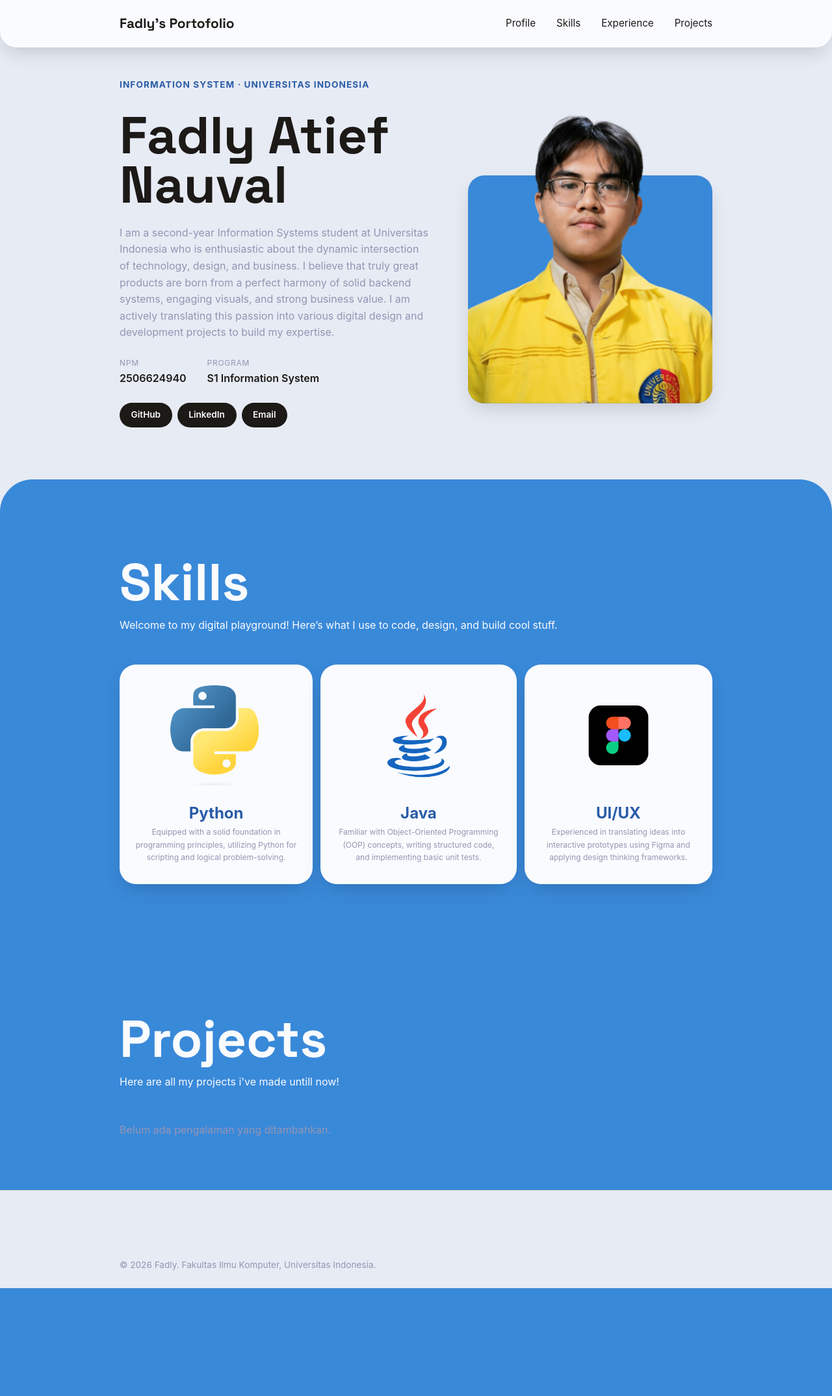
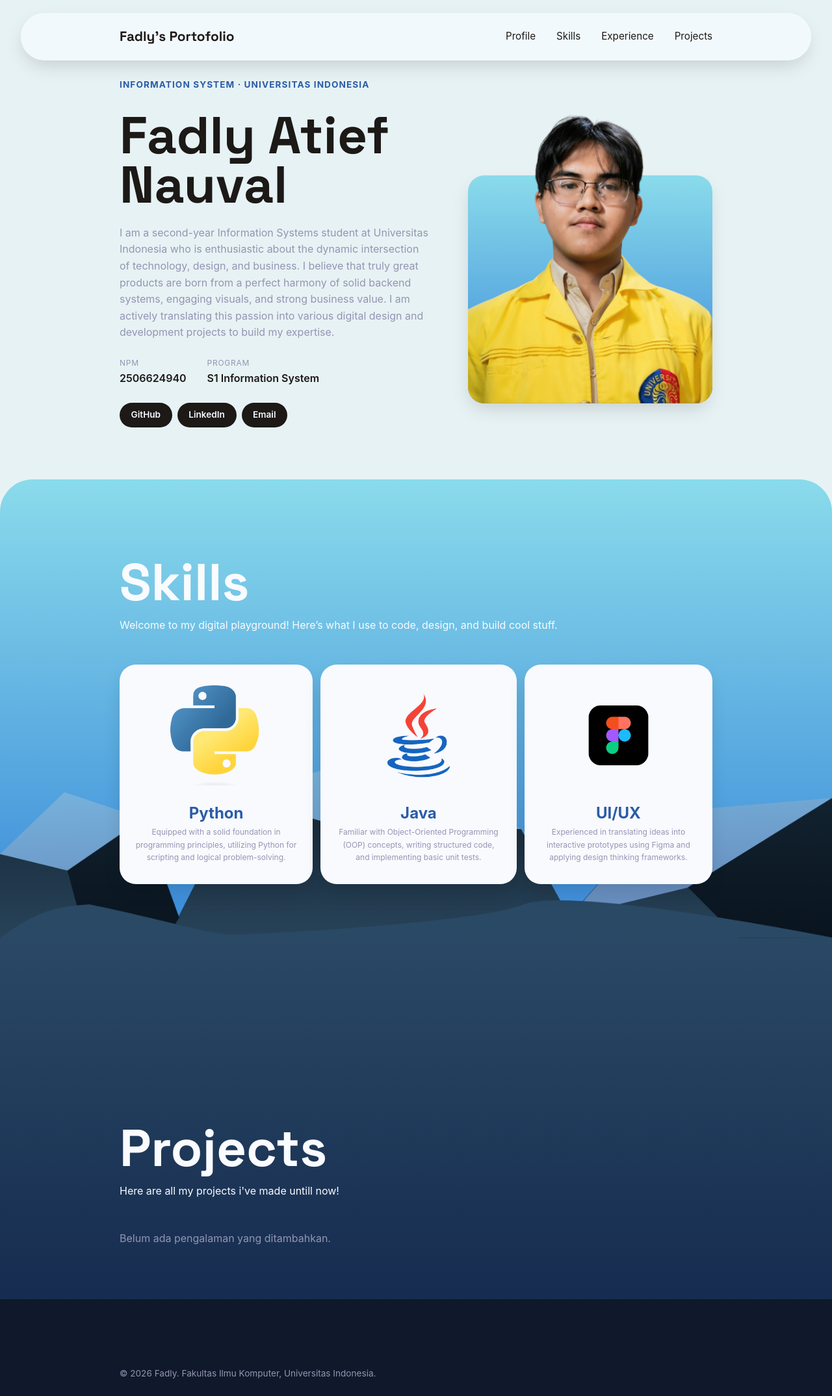
Before and after one commit to fadlyatiefn/myportofolio, a Django app: page / in a window 1280 px wide. Shown: the whole page at 65% size. Before the commit the page ends 1983 px from the top, so only its background shows below. Run offline with Django 5.2, Linux system fonts and the light colour scheme; data that the repository does not hold is empty.

Commit message:
feat: redesign the :root colors and some element in skills-project section

```diff
--- a/static/css/style.css
+++ b/static/css/style.css
@@ -10,11 +10,15 @@ html{
 
 :root {
     --ink: #1c1917;
-    --paper: #f9fbfe;
-    --darker-paper: #e7ebf4;
+    --paper: #f9fafe;
+    --darker-paper: #e7f2f4;
+    --light-accent: #8ADBEB;
     --accent: #3989d9;
     --accent-dark: #2a5ca8;
+    --accent-darker: #162C50;
+    --accent-darkest: #0f192b;
     --accent-muted: #afc9e4;
+    --accent-bg-dark: #2A4965;
     --line: #e3d9c9;
     --text-muted: #9495b3;
     --radius: 25px;
@@ -42,14 +46,20 @@ h1, .brand {
 .site-header {
     border-bottom: 1px solid var(--line);
     position: fixed;
-    width: 100%;
-    background-color: var(--paper);
+    margin: 20px 0px;
+    width: 95%;
+    background-color: #f4faffcf;
     z-index: 9999;
     box-sizing: border-box;
-    border-radius: 0 0 25px 25px;
+    border-radius: 50px;
     border: none;
+    padding: 0px 32px;
     box-shadow: var(--drop-shadow);
+    backdrop-filter: blur(3px);
+    left: 50%;
+    transform: translateX(-50%);
 }
+
 
 .site-header .container {
     display: flex;
@@ -188,7 +198,7 @@ h1, .brand {
     top: 30%;
     width: 100%;
     height: 70%;
-    background-color: var(--accent);
+    background: linear-gradient(to bottom, var(--light-accent) 0%, var(--accent) 100%);
     border-radius: var(--radius);
     z-index: 0;
     box-shadow: var(--drop-shadow);
@@ -209,7 +219,7 @@ transition: .2s ease-out;
     padding: 1.5rem;
     color: var(--text-muted);
     font-size: 0.85rem;
-    border-top: 1px solid var(--line);
+    background: var(--accent-darkest);
 }
 
 .skills-cont{
@@ -217,6 +227,7 @@ transition: .2s ease-out;
     display: flex;
     flex-direction: row;
     gap: 12px;
+    z-index: 2;
 }
 
 .skills img{
@@ -238,6 +249,16 @@ transition: .2s ease-out;
     transition: .2s ease-out;
 }
 
+.wave-skills{
+    transform: translateY(-99%);
+    width: 100%;
+    z-index: 1;
+}
+
+.project-cont{
+    padding-top: 0px;
+}
+
 .skills p{
     color: var(--text-muted);
     font-size: 12px;
@@ -249,16 +270,17 @@ transition: .2s ease-out;
 }
 
 .skills-hero{
-    background-color: #3989d9;
+    background:linear-gradient(to bottom, var(--light-accent) 0%, var(--accent) 100%);
     border-radius: 50px 50px 0 0;
     color: #f9fbfe !important;
     box-sizing: border-box;
 }
 
 .projects-hero{
-    background-color: #3989d9;
+    background: linear-gradient(to bottom, var(--accent-bg-dark) 0%, var(--accent-darker) 100%);
     color: #f9fbfe !important;
     box-sizing: border-box;
+    padding-top: 0px;
 }
 
 .skills:hover{
@@ -305,7 +327,7 @@ transition: .2s ease-out;
     border-radius: var(--radius);
 }
 .project-card {
-    color: var(--accent);
+    color: var(--accent-bg-dark);
     border-radius: var(--radius);
     box-shadow: var(--drop-shadow);
     overflow: hidden;
@@ -331,7 +353,7 @@ transition: .2s ease-out;
 }
 
 .project-body {
-    padding: 1.25rem;
+    padding: 32px;
 }
 
 
@@ -403,12 +425,12 @@ transition: .2s ease-out;
     }
 
     .site-header .container {
-        padding-top: 1rem;
-        padding-bottom: 1rem;
+        padding: 1rem 0;
     }
 
     .site-header nav {
         gap: 1rem;
+        display: none;
     }
 
     .hero-grid {
@@ -460,6 +482,10 @@ transition: .2s ease-out;
     }
 
     #profile{
-        padding-top: 5em;
+        padding-top: 8em;
+    }
+
+    .wave-skills{
+        transform: translateY(-130%);
     }
 }
--- a/templates/index.html
+++ b/templates/index.html
@@ -89,10 +89,15 @@
                     </div>
 
                 </div>
+
+                <!-- <svg xmlns="http://www.w3.org/2000/svg" viewBox="0 0 1440 320" class="wave-skills">
+  <path fill="#2B547E" fill-opacity="1" d="M0,64L30,90.7C60,117,120,171,180,181.3C240,192,300,160,360,170.7C420,181,480,235,540,240C600,245,660,203,720,154.7C780,107,840,53,900,32C960,11,1020,21,1080,58.7C1140,96,1200,160,1260,186.7C1320,213,1380,203,1410,197.3L1440,192L1440,320L1410,320C1380,320,1320,320,1260,320C1200,320,1140,320,1080,320C1020,320,960,320,900,320C840,320,780,320,720,320C660,320,600,320,540,320C480,320,420,320,360,320C300,320,240,320,180,320C120,320,60,320,30,320L0,320Z"></path>
+</svg> -->
         </section>
 
         <section class="hero projects-hero" id="projects">
-            <div class="container hero-grid-col">
+            <img src="/static/img/batuan.png" alt="" class="wave-skills">
+            <div class="container hero-grid-col project-cont">
                 <div class="hero-identity">
                     <h1>Projects</h1>
                     <p class="bio-width100">{{projects_bio}}</p>
@@ -107,7 +112,7 @@
                             </p>
 
                             {% if project.is_ongoing %}
-                                <p class="project-status">Sedang berlangsung</p>
+                                <p class="project-status">Masih berlangsung</p>
                             {% else %}
                                 <p class="project-status">{{project.project_start}} - {{project.project_end}}</p>
                             {% endif %}
```
Also changed, not shown: static/img/batuan.png (added).
